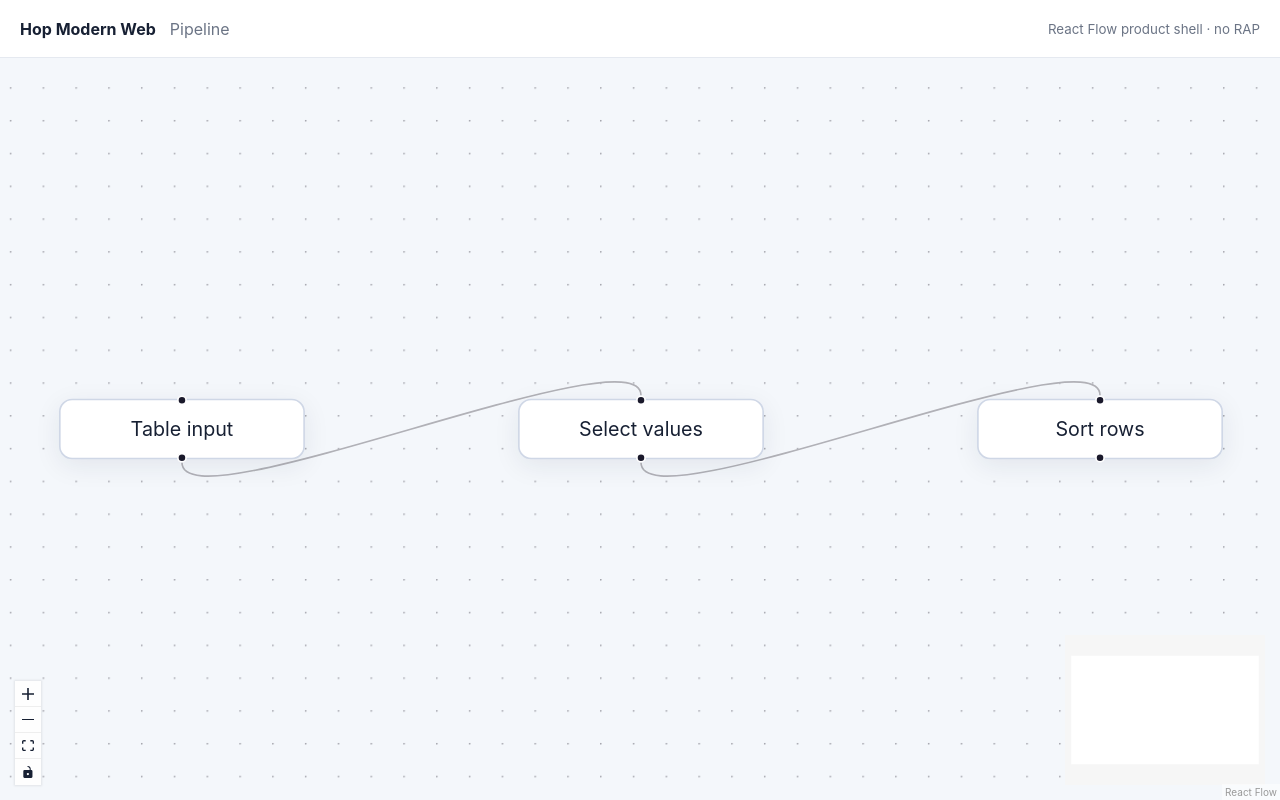
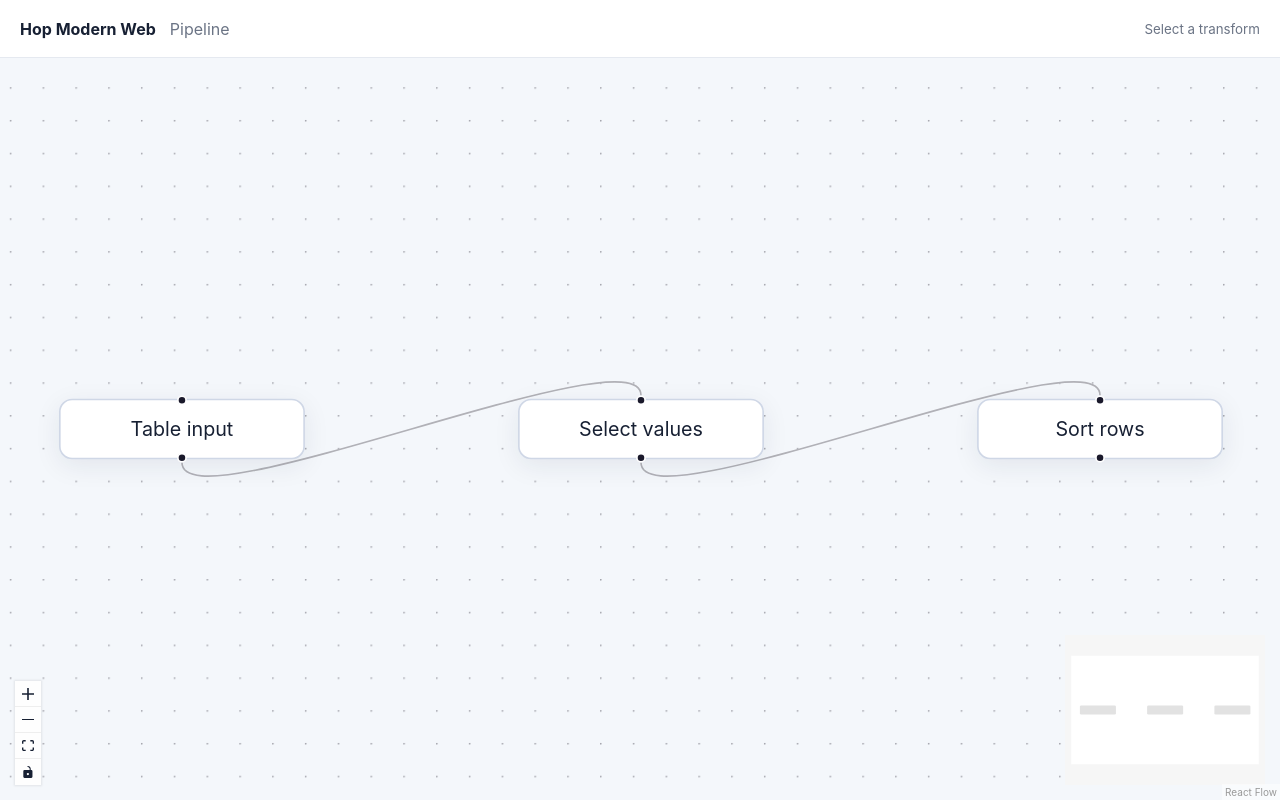
Before and after one commit to cxhttt233/hop-modern-web, a React (Vite) app in the folder app/: page / in a window 1280 px wide. Built offline with nearby package versions, Linux system fonts and the light colour scheme.

Commit message:
feat(app): make React Flow graph interactive

```diff
--- a/app/src/App.tsx
+++ b/app/src/App.tsx
@@ -1,11 +1,13 @@
-import { useMemo } from "react";
+import { useCallback, useMemo, useState } from "react";
 import {
   Background,
   Controls,
   MiniMap,
   ReactFlow,
+  applyNodeChanges,
   type Edge,
   type Node,
+  type NodeChange,
 } from "@xyflow/react";
 import type { HopGraphDocument } from "@hop-modern/contracts";
 
@@ -14,30 +16,9 @@ const sample: HopGraphDocument = {
   name: "Pipeline",
   revision: "0",
   nodes: [
-    {
-      id: "input",
-      name: "Table input",
-      kind: "transform",
-      pluginId: "TableInput",
-      x: 80,
-      y: 120,
-    },
-    {
-      id: "select",
-      name: "Select values",
-      kind: "transform",
-      pluginId: "SelectValues",
-      x: 360,
-      y: 120,
-    },
-    {
-      id: "sort",
-      name: "Sort rows",
-      kind: "transform",
-      pluginId: "SortRows",
-      x: 640,
-      y: 120,
-    },
+    { id: "input", name: "Table input", kind: "transform", pluginId: "TableInput", x: 80, y: 120 },
+    { id: "select", name: "Select values", kind: "transform", pluginId: "SelectValues", x: 360, y: 120 },
+    { id: "sort", name: "Sort rows", kind: "transform", pluginId: "SortRows", x: 640, y: 120 },
   ],
   edges: [
     { id: "input-select", source: "input", target: "select", enabled: true },
@@ -45,26 +26,27 @@ const sample: HopGraphDocument = {
   ],
 };
 
+function graphNodes(document: HopGraphDocument): Node[] {
+  return document.nodes.map((node) => ({
+    id: node.id,
+    position: { x: node.x, y: node.y },
+    data: { label: node.name, pluginId: node.pluginId },
+  }));
+}
+
 export function App() {
-  const nodes = useMemo<Node[]>(
-    () =>
-      sample.nodes.map((node) => ({
-        id: node.id,
-        position: { x: node.x, y: node.y },
-        data: { label: node.name },
-      })),
+  const [nodes, setNodes] = useState<Node[]>(() => graphNodes(sample));
+  const [selectedId, setSelectedId] = useState<string>();
+  const edges = useMemo<Edge[]>(
+    () => sample.edges.map((edge) => ({ id: edge.id, source: edge.source, target: edge.target })),
     [],
   );
 
-  const edges = useMemo<Edge[]>(
-    () =>
-      sample.edges.map((edge) => ({
-        id: edge.id,
-        source: edge.source,
-        target: edge.target,
-      })),
-    [],
-  );
+  const onNodesChange = useCallback((changes: NodeChange<Node>[]) => {
+    setNodes((current) => applyNodeChanges(changes, current));
+  }, []);
+
+  const selected = nodes.find((node) => node.id === selectedId);
 
   return (
     <main className="shell">
@@ -73,10 +55,22 @@ export function App() {
           <strong>Hop Modern Web</strong>
           <span>{sample.name}</span>
         </div>
-        <small>React Flow product shell · no RAP</small>
+        <small>{selected ? String(selected.data.label) : "Select a transform"}</small>
       </header>
       <section className="workspace">
-        <ReactFlow nodes={nodes} edges={edges} fitView>
+        <ReactFlow
+          nodes={nodes}
+          edges={edges}
+          onNodesChange={onNodesChange}
+          onNodeClick={(_, node) => setSelectedId(node.id)}
+          onPaneClick={() => setSelectedId(undefined)}
+          fitView
+          nodesDraggable
+          nodesConnectable={false}
+          panOnDrag
+          zoomOnScroll
+          zoomOnPinch
+        >
           <MiniMap />
           <Controls />
           <Background />
```
